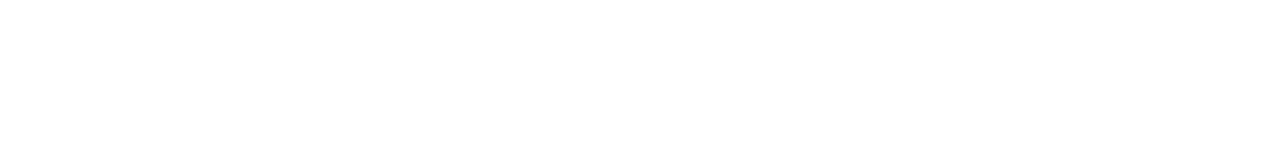
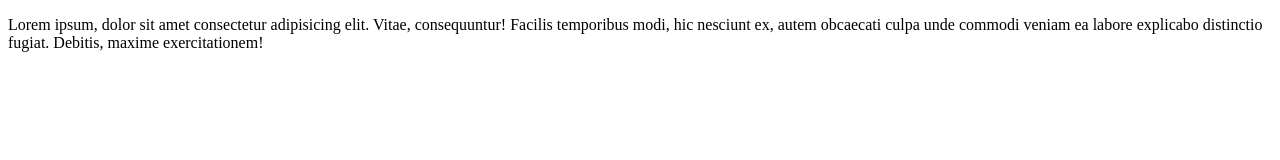
Before and after one commit to thiago1henrique/fundamentos-u2-thiago-henrique, a plain HTML site: page index.html in a window 1280 px wide. Drawn offline with Linux system fonts and the light colour scheme.

Commit message:
segundo commit

```diff
--- a/index.html
+++ b/index.html
@@ -7,6 +7,6 @@
     <title>Document</title>
 </head>
 <body>
-
+     <p>Lorem ipsum, dolor sit amet consectetur adipisicing elit. Vitae, consequuntur! Facilis temporibus modi, hic nesciunt ex, autem obcaecati culpa unde commodi veniam ea labore explicabo distinctio fugiat. Debitis, maxime exercitationem!</p>
 </body>
 </html>
```
